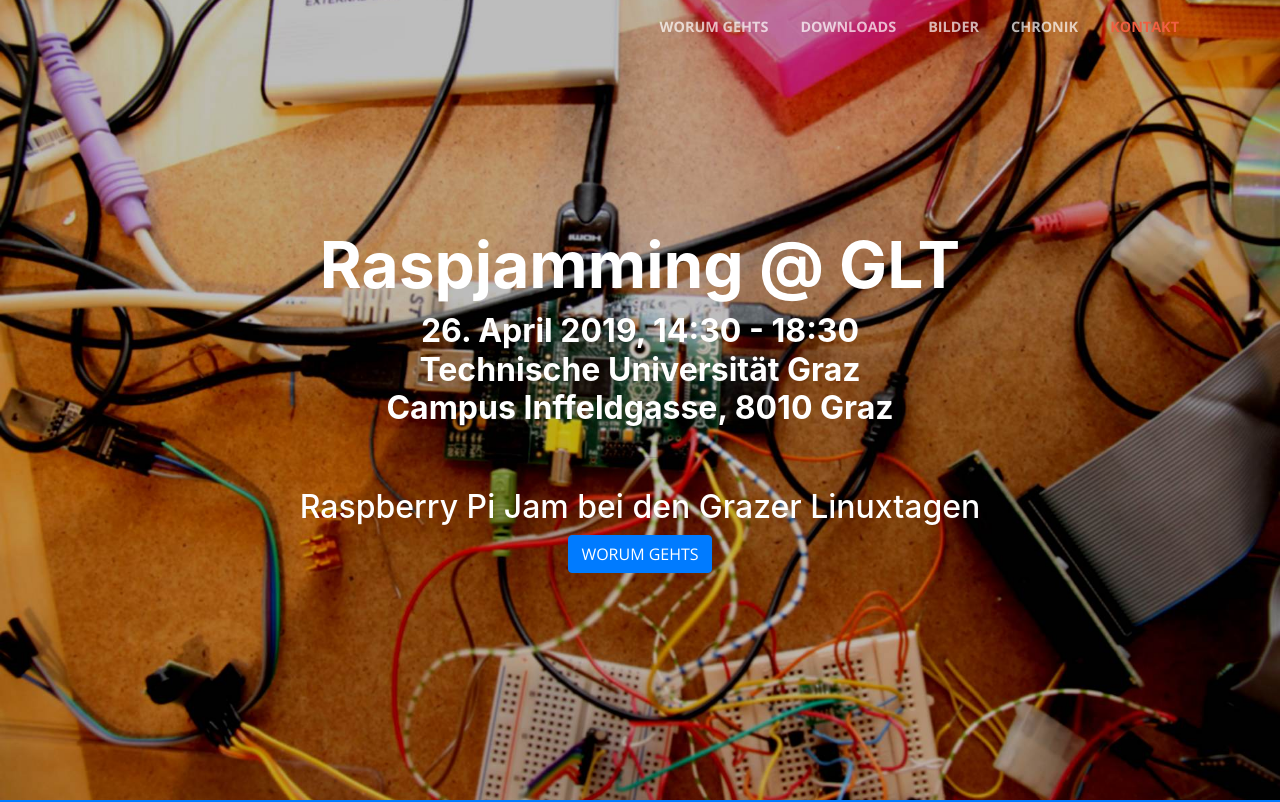
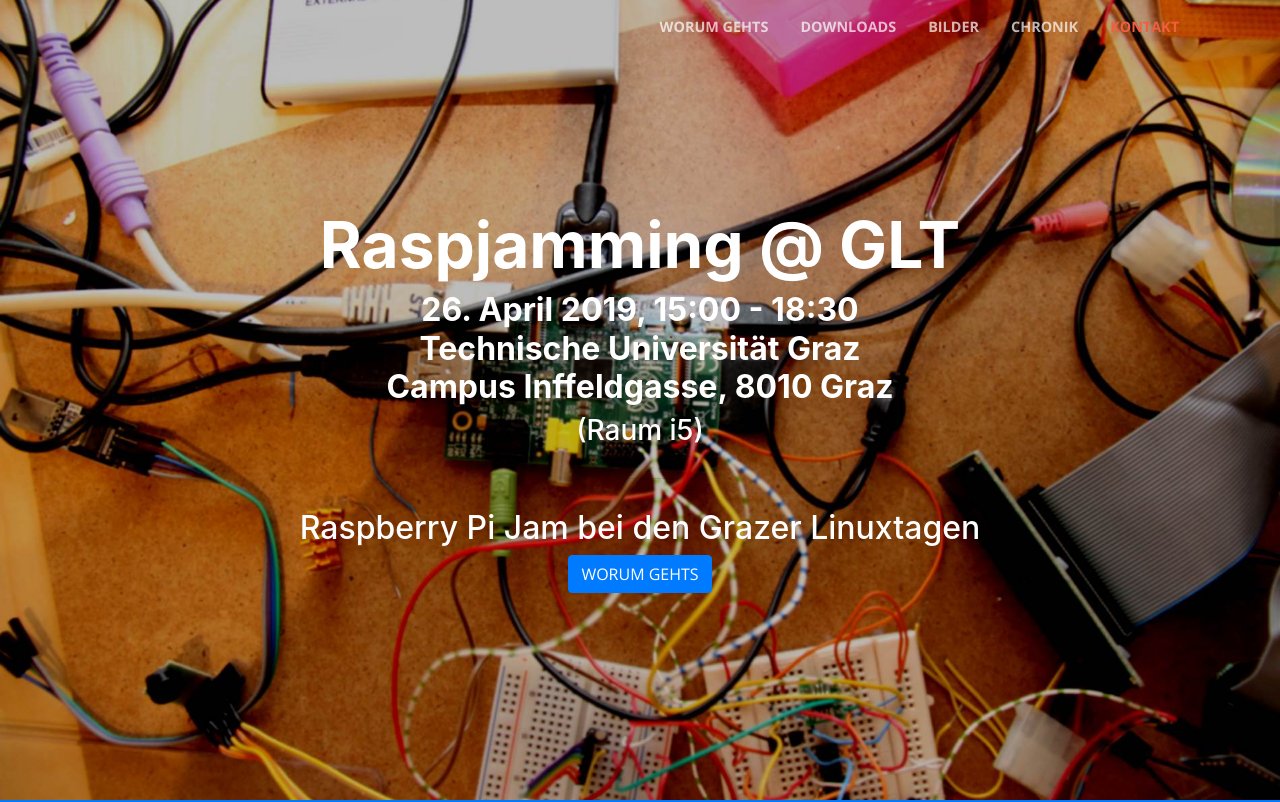
Before and after one commit to GrazerComputerClub/Raspjamming-Doc, a website with bundled scripts: page index.html in a window 1280 px wide. Shown: the top 802 px of the page. Built offline with nearby package versions, Linux system fonts and the light colour scheme.

Commit message:
Update index.html

```diff
--- a/index.html
+++ b/index.html
@@ -70,11 +70,11 @@
               <strong>Raspjamming @ GLT</strong><BR>
             </h1>
             <h2>
-              <strong>26. April 2019, 14:30 - 18:30 <BR>
+              <strong>26. April 2019, 15:00 - 18:30 <BR>
               Technische Universität Graz <BR>
 Campus Inffeldgasse, 8010 Graz</strong>
             </h2>
-<!--            <h3>(Raum G.AP149.121)</h3> -->
+            <h3>(Raum i5)</h3>
             <hr>
           </div>
           <div class="col-lg-10 mx-auto">
```
